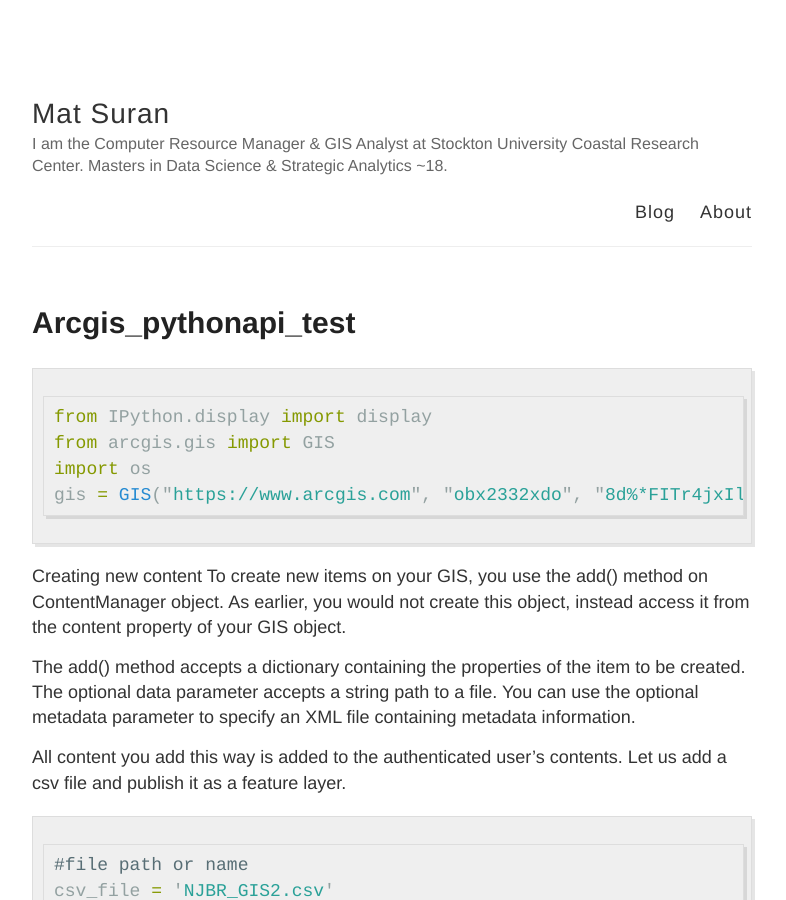
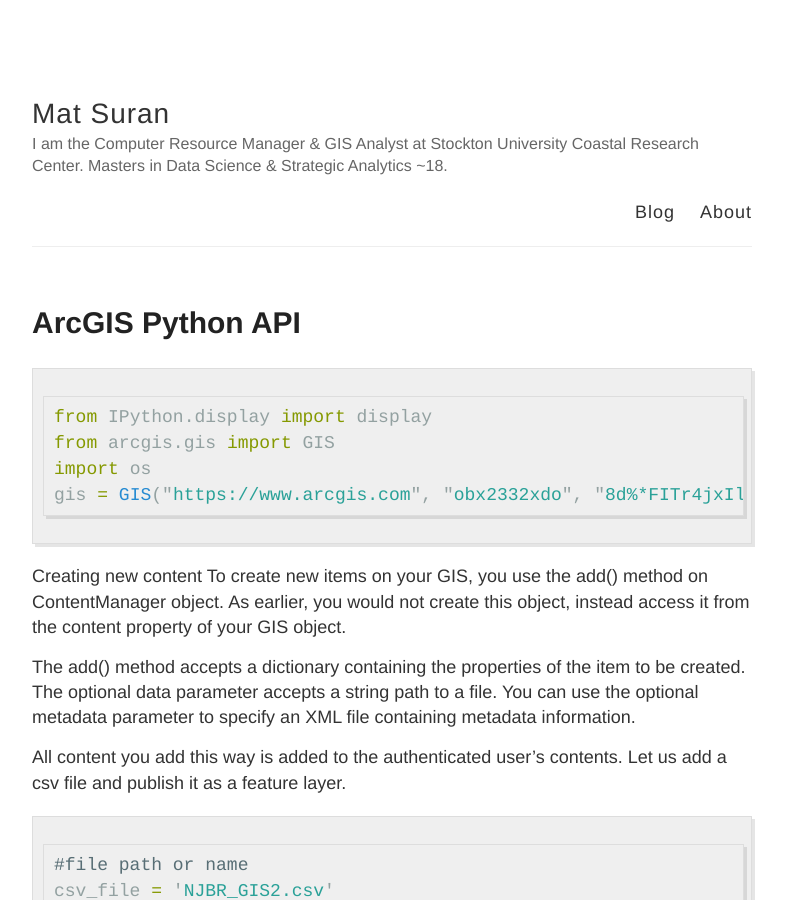
Before and after one commit to mats2332/mats2332.github.io, a Jekyll site: the page built from _posts/2018-05-01-ArcGIS_PythonAPI_Test.md, in a window 1280 px wide and 900 px high. Shown: the whole window, without its empty margins (248-1034 px from the left). Built offline with Jekyll 4.4.1, drawn with Linux system fonts in a browser that asks for light colours; our own code applies the rules of GitHub Pages for plain Markdown files.

Commit message:
Update 2018-05-01-ArcGIS_PythonAPI_Test.md

````diff
--- a/_posts/2018-05-01-ArcGIS_PythonAPI_Test.md
+++ b/_posts/2018-05-01-ArcGIS_PythonAPI_Test.md
@@ -1,3 +1,7 @@
+---
+layout: post
+title: ArcGIS Python API
+---
 
 
 ```python
````
